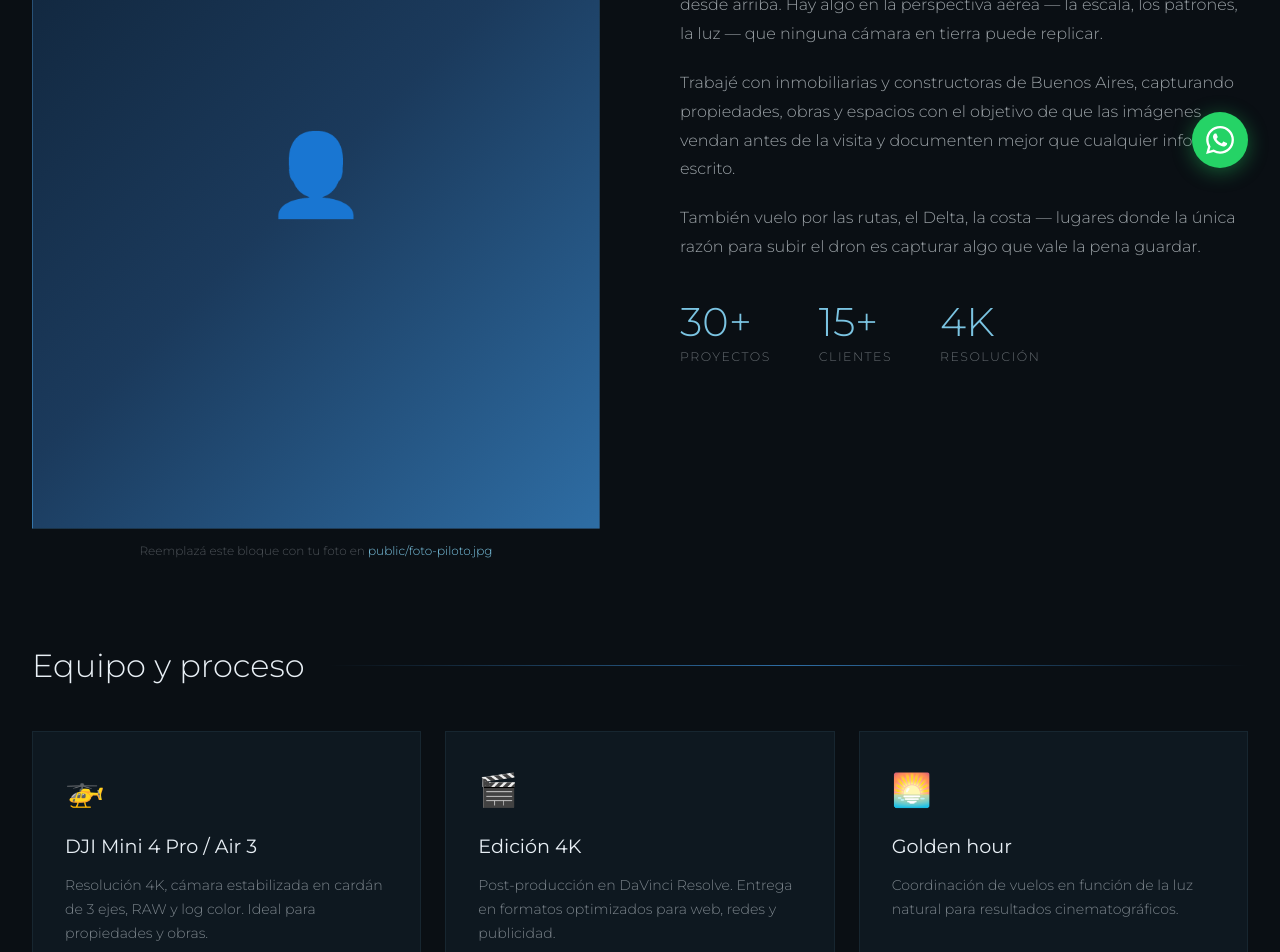
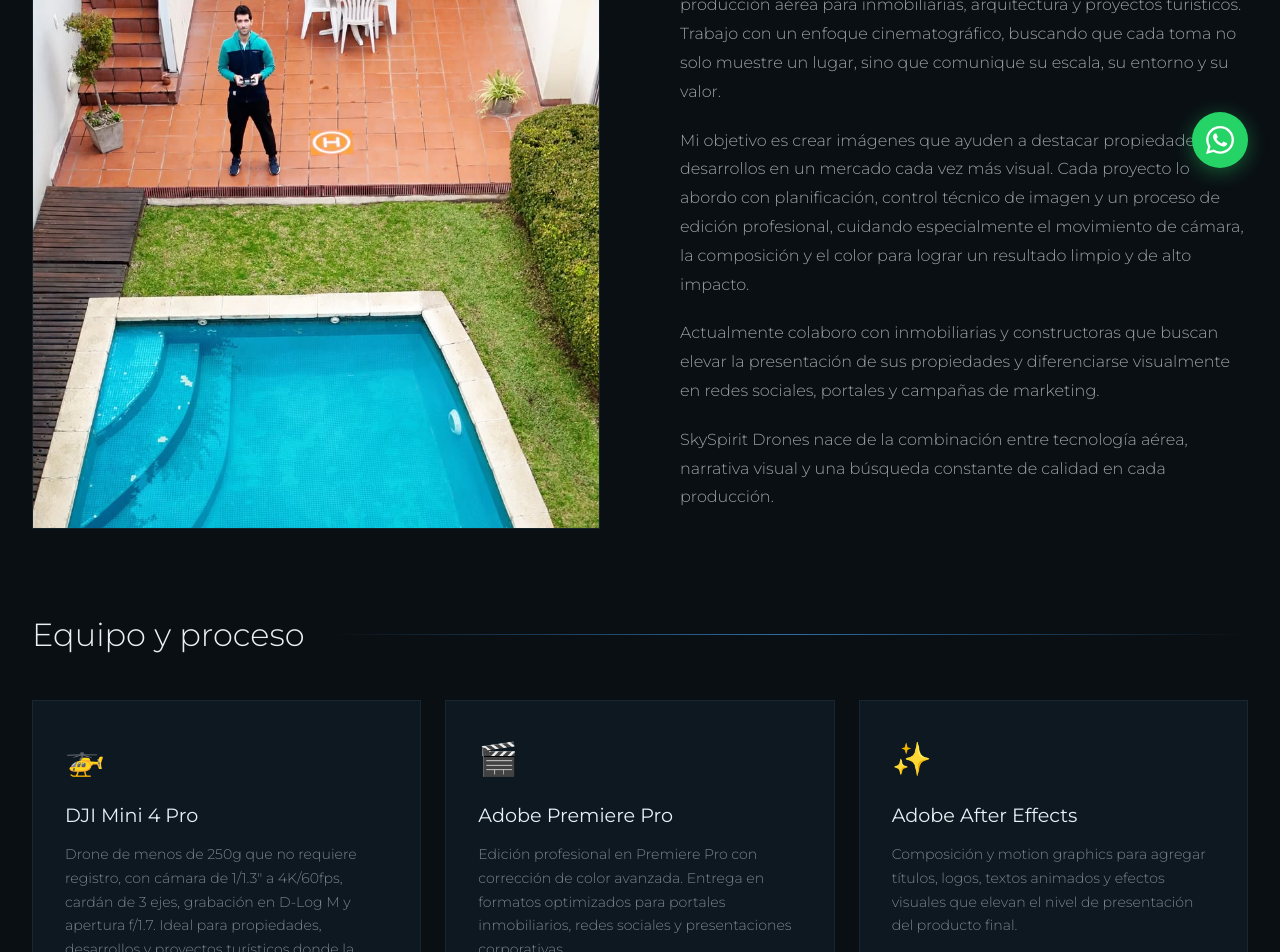
Before and after one commit to juan-macri/skyspiritdrones, a Next.js app: page /sobre-mi in a window 1280 px wide. Shown: the part 600-1552 px from the top of the page. Built offline with nearby package versions, Linux system fonts and the light colour scheme.

Commit message:
feat: sobre mi

```diff
--- a/app/sobre-mi/page.tsx
+++ b/app/sobre-mi/page.tsx
@@ -8,19 +8,19 @@ export const metadata: Metadata = {
 
 const equipo = [
   {
-    nombre: "DJI Mini 4 Pro / Air 3",
-    descripcion: "Resolución 4K, cámara estabilizada en cardán de 3 ejes, RAW y log color. Ideal para propiedades y obras.",
+    nombre: "DJI Mini 4 Pro",
+    descripcion: "Drone de menos de 250g que no requiere registro, con cámara de 1/1.3\" a 4K/60fps, cardán de 3 ejes, grabación en D-Log M y apertura f/1.7. Ideal para propiedades, desarrollos y proyectos turísticos donde la calidad de imagen es clave.",
     icon: "🚁",
   },
   {
-    nombre: "Edición 4K",
-    descripcion: "Post-producción en DaVinci Resolve. Entrega en formatos optimizados para web, redes y publicidad.",
+    nombre: "Adobe Premiere Pro",
+    descripcion: "Edición profesional en Premiere Pro con corrección de color avanzada. Entrega en formatos optimizados para portales inmobiliarios, redes sociales y presentaciones corporativas.",
     icon: "🎬",
   },
   {
-    nombre: "Golden hour",
-    descripcion: "Coordinación de vuelos en función de la luz natural para resultados cinematográficos.",
-    icon: "🌅",
+    nombre: "Adobe After Effects",
+    descripcion: "Composición y motion graphics para agregar títulos, logos, textos animados y efectos visuales que elevan el nivel de presentación del producto final.",
+    icon: "✨",
   },
 ];
 
@@ -40,24 +40,17 @@ export default function SobreMiPage() {
         <section style={{ marginBottom: "5rem" }}>
           <div style={{ display: "grid", gridTemplateColumns: "1fr 1fr", gap: "5rem", alignItems: "start" }}>
             <div>
-              {/* Placeholder foto - reemplazar con foto real */}
-              <div
+              <img
+                src="/foto-piloto.jpg"
+                alt="Piloto de drone en Buenos Aires"
                 style={{
                   width: "100%",
+                  height: "auto",
                   aspectRatio: "4/5",
-                  background: "linear-gradient(135deg, #0F2236, #1B3A5C, #2E6DA4)",
-                  display: "flex",
-                  alignItems: "center",
-                  justifyContent: "center",
+                  objectFit: "cover",
                   border: "1px solid rgba(123,196,226,0.1)",
-                  fontSize: "5rem",
                 }}
-              >
-                👤
-              </div>
-              <p style={{ color: "rgba(232,239,245,0.3)", fontSize: "0.75rem", textAlign: "center", marginTop: "0.75rem" }}>
-                Reemplazá este bloque con tu foto en <code style={{ color: "#7BC4E2" }}>public/foto-piloto.jpg</code>
-              </p>
+              />
             </div>
 
             <div style={{ paddingTop: "1rem" }}>
@@ -66,17 +59,20 @@ export default function SobreMiPage() {
               </h2>
               <div style={{ display: "flex", flexDirection: "column", gap: "1.25rem", color: "rgba(232,239,245,0.65)", fontSize: "1rem", lineHeight: 1.8 }}>
                 <p>
-                  Empecé a volar por curiosidad y me quedé por lo que se puede ver desde arriba. Hay algo en la perspectiva aérea — la escala, los patrones, la luz — que ninguna cámara en tierra puede replicar.
+                  Soy piloto de drone y realizador audiovisual especializado en producción aérea para inmobiliarias, arquitectura y proyectos turísticos. Trabajo con un enfoque cinematográfico, buscando que cada toma no solo muestre un lugar, sino que comunique su escala, su entorno y su valor.
                 </p>
                 <p>
-                  Trabajé con inmobiliarias y constructoras de Buenos Aires, capturando propiedades, obras y espacios con el objetivo de que las imágenes vendan antes de la visita y documenten mejor que cualquier informe escrito.
+                  Mi objetivo es crear imágenes que ayuden a destacar propiedades y desarrollos en un mercado cada vez más visual. Cada proyecto lo abordo con planificación, control técnico de imagen y un proceso de edición profesional, cuidando especialmente el movimiento de cámara, la composición y el color para lograr un resultado limpio y de alto impacto.
                 </p>
                 <p>
-                  También vuelo por las rutas, el Delta, la costa — lugares donde la única razón para subir el dron es capturar algo que vale la pena guardar.
+                  Actualmente colaboro con inmobiliarias y constructoras que buscan elevar la presentación de sus propiedades y diferenciarse visualmente en redes sociales, portales y campañas de marketing.
+                </p>
+                <p>
+                  SkySpirit Drones nace de la combinación entre tecnología aérea, narrativa visual y una búsqueda constante de calidad en cada producción.
                 </p>
               </div>
 
-              <div style={{ marginTop: "2.5rem", display: "flex", gap: "3rem" }}>
+              {/* <div style={{ marginTop: "2.5rem", display: "flex", gap: "3rem" }}>
                 {[
                   { numero: "30+", label: "Proyectos" },
                   { numero: "15+", label: "Clientes" },
@@ -91,7 +87,7 @@ export default function SobreMiPage() {
                     </div>
                   </div>
                 ))}
-              </div>
+              </div> */}
             </div>
           </div>
 
```
Also changed, not shown: public/foto-piloto.jpg (added).
